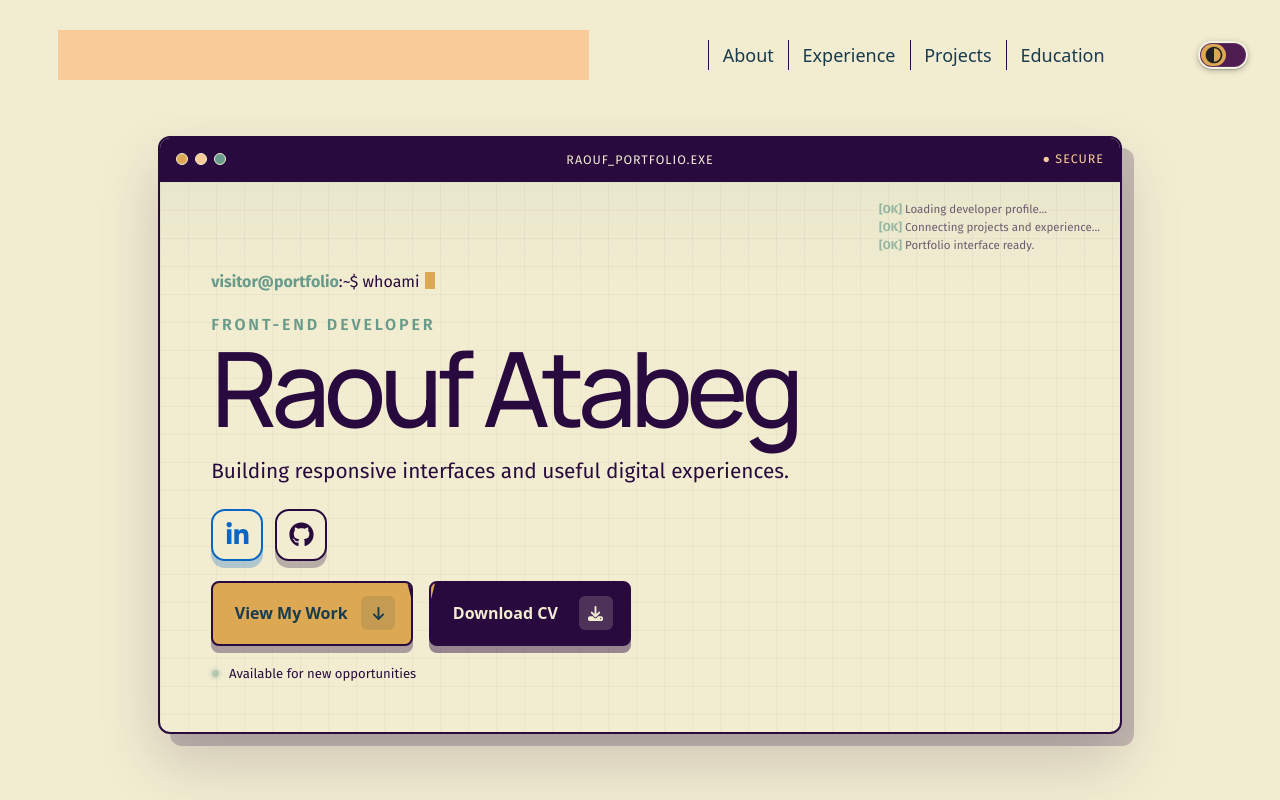
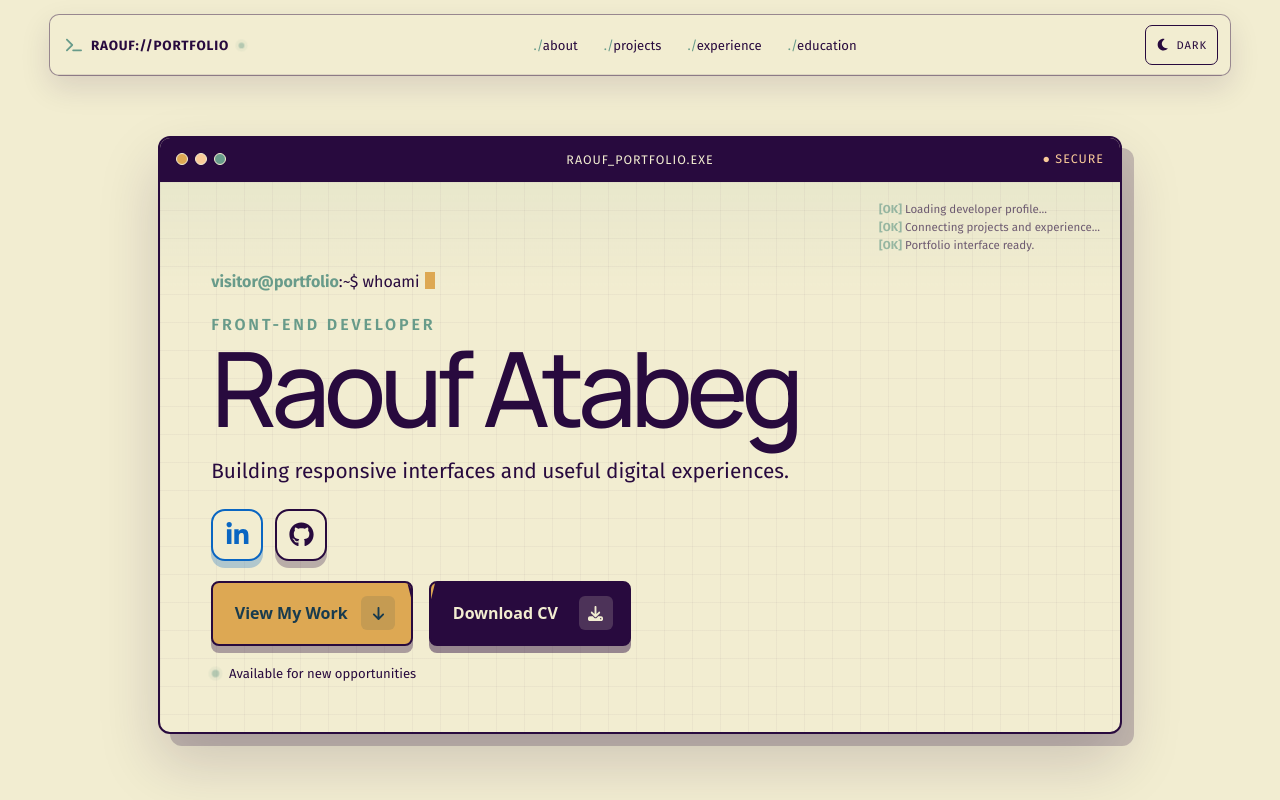
Before and after one commit to ratabeg/MyPortfolioWebsite, a React (Vite) app: page / in a window 1280 px wide. Shown: the top 800 px of the page. Built offline with nearby package versions, Linux system fonts and the light colour scheme.

Commit message:
feat: redesign navbar as terminal interface

```diff
--- a/src/components/Navbar.jsx
+++ b/src/components/Navbar.jsx
@@ -1,91 +1,134 @@
-// import React, { createContext } from 'react';
-import Button, { ToggleButton, SmallButton } from "./Button";
+import { useContext, useEffect, useRef, useState } from "react";
+import { FaBars, FaMoon, FaSun, FaTerminal, FaXmark } from "react-icons/fa6";
+import DarkModeContext from "../context/DarkModeContext";
 import style from "./Navbar.module.css";
-import { useContext, useState } from "react";
-import logo from "../assets/dark-theme.svg"; // Assuming the logo is in the assets folder
-import BurgerMenu from "../assets/burger-menu.svg"; // Assuming the logo is in the assets folder
-import BurgerMenuClose from "../assets/hambger-close.svg"; // Assuming the logo is in the assets folder
-import DarkModeContext from "../context/DarkModeContext";
+
+const navItems = [
+  { id: "about", label: "About" },
+  { id: "projects", label: "Projects" },
+  { id: "experience", label: "Experience" },
+  { id: "education", label: "Education" },
+];
 
 function Navbar() {
-
-
-  // const [dark, setDark] = useState(false);
-  const [isMobilemenuOpen, setIsMobilemenuOpen] = useState(false);
-
+  const [isMenuOpen, setIsMenuOpen] = useState(false);
+  const [activeSection, setActiveSection] = useState("");
+  const [scrollProgress, setScrollProgress] = useState(0);
+  const [isHidden, setIsHidden] = useState(false);
+  const lastScrollY = useRef(0);
   const { isDark, setIsDark } = useContext(DarkModeContext);
 
-   const toggleMenu = () => {
-    setIsMobilemenuOpen((prev) => !prev);
+  useEffect(() => {
+    const updateNavigation = () => {
+      const scrollY = window.scrollY;
+      const scrollable = document.documentElement.scrollHeight - window.innerHeight;
+      setScrollProgress(scrollable > 0 ? Math.min((scrollY / scrollable) * 100, 100) : 0);
+
+      const current = navItems.find(({ id }) => {
+        const section = document.getElementById(id);
+        if (!section) return false;
+        const bounds = section.getBoundingClientRect();
+        return bounds.top <= 180 && bounds.bottom > 180;
+      });
+      setActiveSection(current?.id ?? "");
+
+      if (!isMenuOpen) {
+        setIsHidden(scrollY > 160 && scrollY > lastScrollY.current);
+      }
+      lastScrollY.current = scrollY;
     };
 
-  const toggleDarkMode = () => {
-    setIsDark((prev) => !prev);
+    updateNavigation();
+    window.addEventListener("scroll", updateNavigation, { passive: true });
+    return () => window.removeEventListener("scroll", updateNavigation);
+  }, [isMenuOpen]);
+
+  useEffect(() => {
+    const closeOnEscape = (event) => {
+      if (event.key === "Escape") setIsMenuOpen(false);
     };
+    document.addEventListener("keydown", closeOnEscape);
+    return () => document.removeEventListener("keydown", closeOnEscape);
+  }, []);
+
+  const closeMenu = () => setIsMenuOpen(false);
 
   return (
-    <>
-      <nav className={style.navbar}>
+    <nav className={`${style.navbar} ${isHidden ? style.hidden : ""}`} aria-label="Primary navigation">
+      <div className={style.shell}>
+        <a className={style.brand} href="#" aria-label="Raouf portfolio home" onClick={closeMenu}>
+          <FaTerminal aria-hidden="true" />
+          <span>RAOUF://PORTFOLIO</span>
+          <i aria-hidden="true" />
+        </a>
 
-        <h1>The Wandering Developer</h1>
-
-        {/* The Main Navbar */}
         <ul className={style.navLinks}>
-          <li>
-            <a href="#about">About</a>
+          {navItems.map(({ id, label }) => (
+            <li key={id}>
+              <a href={`#${id}`} aria-current={activeSection === id ? "location" : undefined}>
+                <span aria-hidden="true">./</span>{label.toLowerCase()}
+              </a>
             </li>
-          <li>
-            <a href="#experience">Experience</a>
-          </li>
-          <li>
-            <a href="#projects">Projects</a>
-          </li>
-          <li>
-            <a href="#education">Education</a>
-          </li>
+          ))}
         </ul>
 
-        <ToggleButton onClick={toggleDarkMode} isToggled={isDark}>
-          <img src={logo} alt="toggle image darkmode" height="20px" />
-        </ToggleButton>
-      </nav>
-
-      <nav className={style.mobileNav}>
-        <h1 className={style.mobileTitle}>The Wandering Developer</h1>
+        <div className={style.actions}>
+          <button
+            type="button"
+            className={style.themeToggle}
+            onClick={() => setIsDark((current) => !current)}
+            aria-label={`Switch to ${isDark ? "light" : "dark"} mode`}
+            aria-pressed={isDark}
+          >
+            <span>{isDark ? <FaSun /> : <FaMoon />}</span>
+            <span className={style.themeLabel}>{isDark ? "LIGHT" : "DARK"}</span>
+          </button>
 
           <button
-          onClick={() => setIsMobilemenuOpen((prev) => !prev)}
-          className={`${style.burgerMenu} ${
-            isMobilemenuOpen ? style.open : ""
-          }`}
+            type="button"
+            className={style.menuButton}
+            onClick={() => {
+              setIsMenuOpen((current) => !current);
+              setIsHidden(false);
+            }}
+            aria-expanded={isMenuOpen}
+            aria-controls="mobile-command-menu"
+            aria-label={isMenuOpen ? "Close navigation menu" : "Open navigation menu"}
           >
-          {isMobilemenuOpen ? (
-            <img src={BurgerMenuClose} alt="Burger-menu" height="35px" />
-          ) : (
-            <img src={BurgerMenu} alt="Burger-menu" height="35px" />
-          )}
+            {isMenuOpen ? <FaXmark /> : <FaBars />}
           </button>
+        </div>
+      </div>
 
-        <div class={style.break}></div>
+      <div
+        className={`${style.commandMenu} ${isMenuOpen ? style.commandMenuOpen : ""}`}
+        id="mobile-command-menu"
+        aria-hidden={!isMenuOpen}
+      >
+        <p><span>visitor@portfolio</span>:~$ navigate --to</p>
+        <ul>
+          {navItems.map(({ id, label }, index) => (
+            <li key={id}>
+              <a
+                href={`#${id}`}
+                onClick={closeMenu}
+                aria-current={activeSection === id ? "location" : undefined}
+                tabIndex={isMenuOpen ? 0 : -1}
+              >
+                <span>0{index + 1}</span>
+                <strong>./{label.toLowerCase()}</strong>
+                <i aria-hidden="true">↗</i>
+              </a>
+            </li>
+          ))}
+        </ul>
+        <small><i aria-hidden="true" /> System online · Select a destination</small>
+      </div>
 
-         <div className={isMobilemenuOpen ? style.menuFullScreen : style.menuClose}>
-            <ul className={style.innerMenu}>
-              <li>
-                <a href="#about" onClick={toggleMenu}>About</a>
-              </li>
-              <li>
-                <a href="#experience" onClick={toggleMenu}>Experience</a>
-              </li>
-              <li>
-                <a href="#projects" onClick={toggleMenu}>Projects</a>
-              </li>
-              <li>
-                <a href="#education" onClick={toggleMenu}>Education</a>
-              </li>
-            </ul>
-          </div>
+      <span className={style.progressTrack} aria-hidden="true">
+        <span style={{ transform: `scaleX(${scrollProgress / 100})` }} />
+      </span>
     </nav>
-    </>
   );
 }
 
--- a/src/components/Navbar.module.css
+++ b/src/components/Navbar.module.css
@@ -1,323 +1,257 @@
+.navbar {
+  position: fixed;
+  top: 14px;
+  left: 50%;
+  z-index: 100;
+  width: min(calc(100% - 28px), 1180px);
+  border: 1px solid color-mix(in srgb, var(--color-accent) 45%, transparent);
+  border-radius: 10px;
+  background: color-mix(in srgb, var(--color-light) 88%, transparent);
+  box-shadow: 0 12px 30px color-mix(in srgb, var(--color-accent) 12%, transparent);
+  backdrop-filter: blur(16px);
+  transform: translateX(-50%);
+  transition: transform 260ms ease, box-shadow 220ms ease;
+}
 
+.navbar.hidden {
+  transform: translate(-50%, calc(-100% - 24px));
+}
 
-/* Media query for small screens */
-@media (max-width: 768px) {
-  .navbar {
-    flex-direction: column;
-    display: none !important;
+.shell {
+  display: grid;
+  grid-template-columns: auto 1fr auto;
+  align-items: center;
+  min-height: 60px;
+  padding: 0 12px 0 16px;
+  gap: 20px;
+}
 
+.brand {
+  display: inline-flex;
+  align-items: center;
+  gap: 9px;
+  color: var(--color-accent);
+  font-family: "Fira Sans", monospace;
+  font-size: 0.84rem;
+  font-weight: 700;
+  letter-spacing: 0.06em;
+  white-space: nowrap;
 }
-  nav.mobileNav{
-    display: flex;
-    justify-content:space-around;
-    position: fixed;
-    top: 0;
-    left: 0;
-    width: 100%;
-    z-index: 100;
-    background:var(--color-light);
+
+.brand svg {
+  color: var(--color-primary);
+  font-size: 1rem;
+}
+
+.brand i {
+  width: 7px;
+  height: 7px;
+  border-radius: 50%;
+  background: var(--color-primary);
+  box-shadow: 0 0 0 4px color-mix(in srgb, var(--color-primary) 16%, transparent);
+  animation: onlinePulse 1.8s ease-in-out infinite;
 }
 
 .navLinks {
-    flex-direction: column;
+  display: flex;
   align-items: center;
-    width: 100%;
-    gap: 1rem;
-    margin-top: 1rem;
-  }
+  justify-content: center;
+  gap: 4px;
+  margin: 0;
+  padding: 0;
+  list-style: none;
 }
 
-.navLinks li{
-  display: inline;
-  padding: 0.2rem 0.9rem;
+.navLinks a {
   position: relative;
-  /* text-shadow: 1px 0px 1px #689B8A; */
-  font-size: 18px;
-
+  display: block;
+  padding: 10px 11px;
+  color: var(--color-accent);
+  font-family: "Fira Sans", monospace;
+  font-size: 0.82rem;
+  border-radius: 6px;
+  transition: color 170ms ease, background-color 170ms ease, transform 170ms ease;
 }
 
-.navLinks li::after{
-    content: "";
-    position: absolute;
-    top: 0;
-    left: 0;
-    width: 0%;
-    height: 100%;
-    transition: all 0.2s ease-in-out;
-    border-left: 1px solid #280A3E;
+.navLinks a span {
+  color: var(--color-primary);
+  transition: color 170ms ease;
 }
 
-.navLinks li:hover::after{
-    background-color:var(--color-accent);
-    width: 100%;
-    z-index: -1;
-    box-shadow: rgba(0, 0, 0, 0.3) 0px 19px 38px, rgba(0, 0, 0, 0.22) 0px 15px 12px;
+.navLinks a::after {
+  content: '';
+  position: absolute;
+  right: 11px;
+  bottom: 5px;
+  left: 11px;
+  height: 2px;
+  background: var(--sunny-yellow);
+  transform: scaleX(0);
+  transform-origin: left;
+  transition: transform 190ms cubic-bezier(.2, .8, .2, 1);
 }
 
-.navLinks li:hover a{
-    transition: all 0.2s ease-in;
-    /* text-shadow: 1px 1.5px 0px #689B8A; */
+.navLinks a:hover,
+.navLinks a:focus-visible,
+.navLinks a[aria-current] {
+  background: var(--color-accent);
+  color: var(--color-light);
+  transform: translateY(-2px);
+}
+
+.navLinks a:hover span,
+.navLinks a:focus-visible span,
+.navLinks a[aria-current] span {
   color: var(--color-neutral);
 }
 
-.navLinks li:active::after{
-   transform: translateY(2.5px);
+.navLinks a:hover::after,
+.navLinks a:focus-visible::after,
+.navLinks a[aria-current]::after {
+  transform: scaleX(1);
 }
 
-.mobileNav{
-    display: none;
-    justify-content: start;
+.actions {
+  display: flex;
   align-items: center;
-    flex-wrap: wrap;
-
+  gap: 8px;
 }
 
-.mobileNav .mobileTitle{
-    font-size: min(26px,6vw);
-    font-weight: 200;
-    font-family: "Fira Sans", sans-serif;
+.themeToggle,
+.menuButton {
+  display: inline-flex;
+  align-items: center;
+  justify-content: center;
+  min-height: 40px;
+  border: 1px solid var(--color-accent);
+  border-radius: 7px;
+  background: transparent;
   color: var(--color-accent);
-    text-transform: uppercase;
-    word-spacing: -4px;
-    border-left: 10px solid var(--color-neutral);
-    padding-left: 5px;
-    position:relative;
-    overflow:hidden;
-    text-shadow: -5px 1px 0px var(--color-neutral);
+  font-family: "Fira Sans", monospace;
+  transition: color 170ms ease, background-color 170ms ease, transform 170ms ease;
 }
 
-.mobileTitle::before{
-    animation: widthGrow 0.5s ease-in-out forwards;
-    border-bottom: 2px solid var(--sea-blue);
-    border-radius: 1px;
-    position: absolute;
-    content: "";
-    width: 0%;
-    height: 100%;
-    top: 0;
-    left: 0;
-    z-index: -1;
-    transition: all 0.3s ease-in-out;
+.themeToggle {
+  gap: 7px;
+  padding: 0 10px;
 }
 
-
-
-/* Inserting this collapsed row between two flex items will make
- * the flex item that comes after it break to a new row */
-.break {
-  flex-basis: 100%;
-  height: 0;
+.themeToggle span:first-child { display: grid; place-items: center; }
+.themeToggle:hover,
+.themeToggle:focus-visible,
+.menuButton:hover,
+.menuButton:focus-visible {
+  background: var(--color-accent);
+  color: var(--color-light);
+  transform: translateY(-2px);
 }
 
+.themeLabel { font-size: 0.7rem; letter-spacing: 0.08em; }
+.menuButton { display: none; width: 42px; padding: 0; font-size: 1.2rem; }
 
-@keyframes heightGrow {
-    from {
-        height: 0;
-    }
-    to {
-        height: 100%;
-    }
+.progressTrack {
+  position: absolute;
+  right: 8px;
+  bottom: -1px;
+  left: 8px;
+  height: 2px;
+  overflow: hidden;
+  border-radius: 2px;
+  background: color-mix(in srgb, var(--color-accent) 10%, transparent);
 }
 
-
-.mobileNav  .mobileNavLinks{
-    display: flex;
-    flex-direction: column;
-    align-items: flex-start;
-    justify-content: center;
-    gap: 0.6rem;
+.progressTrack span {
+  display: block;
   width: 100%;
-    padding: 1rem;
-    list-style: none;
-    font-size: 24px;
-    position: relative;
+  height: 100%;
+  background: linear-gradient(90deg, var(--color-primary), var(--sunny-yellow));
+  transform-origin: left;
+  transition: transform 80ms linear;
 }
 
-
-
-.mobileNav button{
-    margin-right: 20px;
-    background-color: transparent;
-    border: 2px solid var(--sea-blue);
-    border-radius: 3px;
-    transition: background-color 0.3s ease-in-out, color 0.3s ease-in-out;
-    mix-blend-mode: darken;
+.commandMenu {
+  display: none;
 }
 
-.mobileNav button.open{
-    background-color: var(--sea-blue);
-    mix-blend-mode: difference;
+@keyframes onlinePulse {
+  50% { opacity: .45; transform: scale(.82); }
 }
 
-.mobileNav .burgerMenu.active{
-    background-color: #183B4E !important;
+@media (max-width: 900px) {
+  .navLinks { gap: 0; }
+  .navLinks a { padding-inline: 7px; font-size: 0.76rem; }
+  .themeLabel { display: none; }
 }
 
-.mobileNav  .mobileNavLinks li{
-    color: var(--sea-blue);
-    font-family: "Josefin Sans", sans-serif;
-    font-weight: 500;
-    text-transform: uppercase;
-}
-.mobileNav  .mobileNavLinks li:hover{
-    background-color: var(--primary-light);
+@media (max-width: 820px) {
+  .navbar { top: 8px; width: calc(100% - 16px); }
+  .shell { grid-template-columns: 1fr auto; min-height: 56px; padding-inline: 12px; }
+  .navLinks { display: none; }
+  .menuButton { display: inline-flex; }
+  .brand { font-size: 0.78rem; }
+
+  .commandMenu {
+    display: block;
+    max-height: 0;
+    overflow: hidden;
+    padding: 0 14px;
+    border-top: 0 solid transparent;
+    opacity: 0;
+    visibility: hidden;
+    transform: translateY(-8px);
+    transition: max-height 300ms ease, padding 300ms ease, opacity 180ms ease, transform 300ms ease, visibility 300ms;
   }
 
-
-.mobileNav  .mobileNavLinks::before{
-    content: "";
-    position: absolute;
-    width: 100%;
-    height: 90%;
-    top: 0;
-    left: 0;
-    z-index: -1;
-    border-bottom: 10px solid var(--sunny-yellow);
-    border-top: 10px solid var(--sunny-yellow);
-    background-color: var(--sea-blue);
-    opacity: 0.2;
+  .commandMenuOpen {
+    max-height: 430px;
+    padding-block: 18px 20px;
+    border-top-width: 1px;
+    border-top-color: color-mix(in srgb, var(--color-accent) 25%, transparent);
+    opacity: 1;
+    visibility: visible;
+    transform: translateY(0);
   }
 
-
-.navbar{
-
-    color: black;
-    display: flex;
-    align-items: center;
-    position: relative;
-    justify-content: space-around;
-    position: fixed;
-    top:-5px;
-    width:100%;
-    z-index:100;
-    background:var(--color-light);
-
+  .commandMenu > p {
+    margin: 0 0 12px;
+    color: var(--color-accent);
+    font-family: "Fira Sans", monospace;
+    font-size: 0.8rem;
   }
 
-.navbar .scrolled {
-  background-color: black;
-  transform:scale(1.2) ;
+  .commandMenu > p span { color: var(--color-primary); font-weight: 700; }
+  .commandMenu ul { display: grid; gap: 6px; margin: 0; padding: 0; list-style: none; }
+  .commandMenu a {
+    display: grid;
+    grid-template-columns: 34px 1fr auto;
+    align-items: center;
+    gap: 8px;
+    padding: 12px;
+    border: 1px solid color-mix(in srgb, var(--color-accent) 20%, transparent);
+    border-radius: 7px;
+    color: var(--color-accent);
+    font-family: "Fira Sans", monospace;
+    transition: background-color 170ms ease, color 170ms ease, transform 170ms ease;
   }
 
-@keyframes widthGrow {
-    from {
-        width: 0%;
-    }
-    to {
-        width: 100%;
-    }
+  .commandMenu a span { color: var(--color-primary); font-size: 0.7rem; }
+  .commandMenu a strong { font-size: 1rem; font-weight: 500; }
+  .commandMenu a i { font-style: normal; }
+  .commandMenu a:hover,
+  .commandMenu a:focus-visible,
+  .commandMenu a[aria-current] { background: var(--color-accent); color: var(--color-light); transform: translateX(4px); }
+  .commandMenu small { display: flex; align-items: center; gap: 7px; margin-top: 14px; color: var(--color-accent); font-family: "Fira Sans", monospace; }
+  .commandMenu small i { width: 7px; height: 7px; border-radius: 50%; background: var(--color-primary); }
 }
 
-
-
-
-.navbar h1{
-    font-size: 42px;
-    margin-left: 10px;
-    font-weight: 200;
-    font-family: "Fira Sans", sans-serif;
-    color: var(--color-accent);
-    text-transform: uppercase;
-    word-spacing: -4px;
-    border-left: 10px solid var(--color-neutral);
-    padding-left: 5px;
-    position:relative;
-    overflow:hidden;
-    text-shadow: -5px 1px 0px var(--color-neutral);
-
+@media (prefers-reduced-motion: reduce) {
+  .navbar,
+  .brand i,
+  .navLinks a,
+  .navLinks a::after,
+  .themeToggle,
+  .menuButton,
+  .commandMenu,
+  .commandMenu a,
+  .progressTrack span { transition: none; animation: none; }
 }
-
-.navbar h1:after{
-    content:'';
-    width:100%;
-    height:100%;
-    top:0;
-    left:0;
-    position:absolute;
-    z-index:1;
-    background:var(--color-neutral);
-    opacity:1;
-    animation: slideOut 0.5s ease-in forwards;
-}
-
-
-@keyframes slideOut {
-    0% {
-        transform: translateX(0px);
-    }
-
-
-    100% {
-        transform: translateX(-530px);
-
-    }
-}
-
-
-.menuFullScreen {
-  position: absolute;
-  top: 0;
-  left: 0;
-  width: 100vw;
-  height: 100vh;
-  background: var(--color-primary);
-  z-index: 2;
-  animation: slideDown 0.2s ease-in forwards;
-}
-
-.menuClose {
-  position: absolute;
-  top: 0;
-  left: 0;
-  width: 100vw;
-  height: 100vh;
-  background: var(--color-primary);
-  z-index: 2;
-  animation: slideUp 0.2s ease-in forwards;
-  pointer-events: none;
-}
-
-@keyframes slideDown {
-  from {
-    transform: translateY(150px);
-    opacity: 0;
-  }
-  to {
-    transform: translateY(65px);
-    opacity: 1;
-  }
-}
-
-@keyframes slideUp {
-  from {
-    transform: translateY(65px);
-    opacity: 1;
-  }
-  to {
-    transform: translateY(150px);
-    opacity: 0;
-  }
-}
-
-
-.innerMenu{
-  list-style:none;
-  padding: 0;
-}
-.innerMenu li a{
-  color:var(--color-light);
-  font-size:2rem;
-  font-family: "Fira Sans", sans-serif;
-  text-shadow: -2px 1px 0px var(--color-accent);
-  display: block;
-}
-
-.innerMenu li {
-  border-bottom: 2px solid var(--color-neutral);
-  padding:1rem;
-}
-.innerMenu li a:hover {
-  color:var(--color-primary);
-  text-shadow: -2px 1px 0px var(--color-accent);
-
-}
```
Lines whose indentation alone changed are shown as unchanged.
